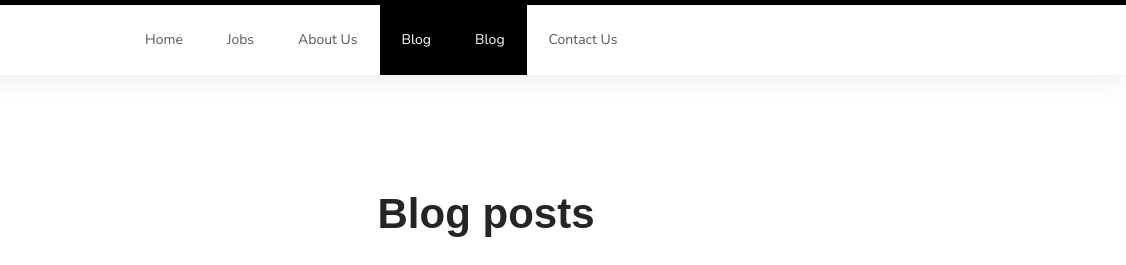
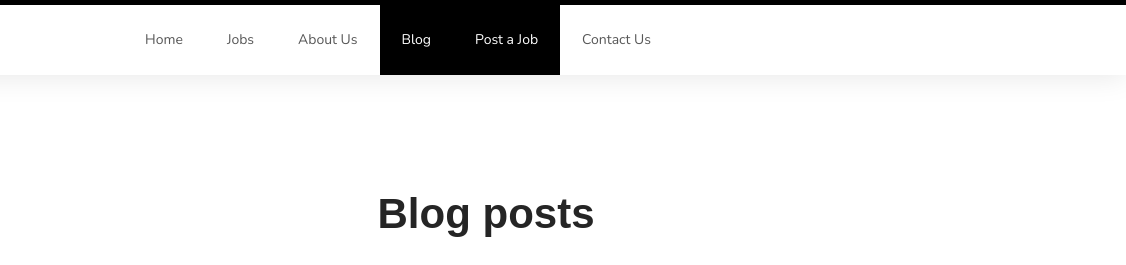
Before and after one commit to Nneka-M/JobHive_web, a plain HTML site: page blog-posts.html in a window 1280 px wide. Shown: the top 265 px of the page, 154-1280 px from the left. Drawn offline with nearby package versions, Linux system fonts and the light colour scheme; a web font is replaced by a local one.

Commit message:
Update blog-posts.html

```diff
--- a/blog-posts.html
+++ b/blog-posts.html
@@ -56,7 +56,7 @@
                          <li><a href="job-listing.html">Jobs</a></li>
                          <li><a href="about-us.html">About Us</a></li>
                          <li class="active"><a href="blog-posts.html">Blog</a></li>
-                         <li class="active"><a href="blog-posts.html">Blog</a></li>
+                         <li class="active"><a href="post-a-job-2.html">Post a Job</a></li>
 
                          <!-- <li class="dropdown">
                               <a href="#" class="dropdown-toggle" data-toggle="dropdown" role="button" aria-haspopup="true" aria-expanded="false">More <span class="caret"></span></a>
```
